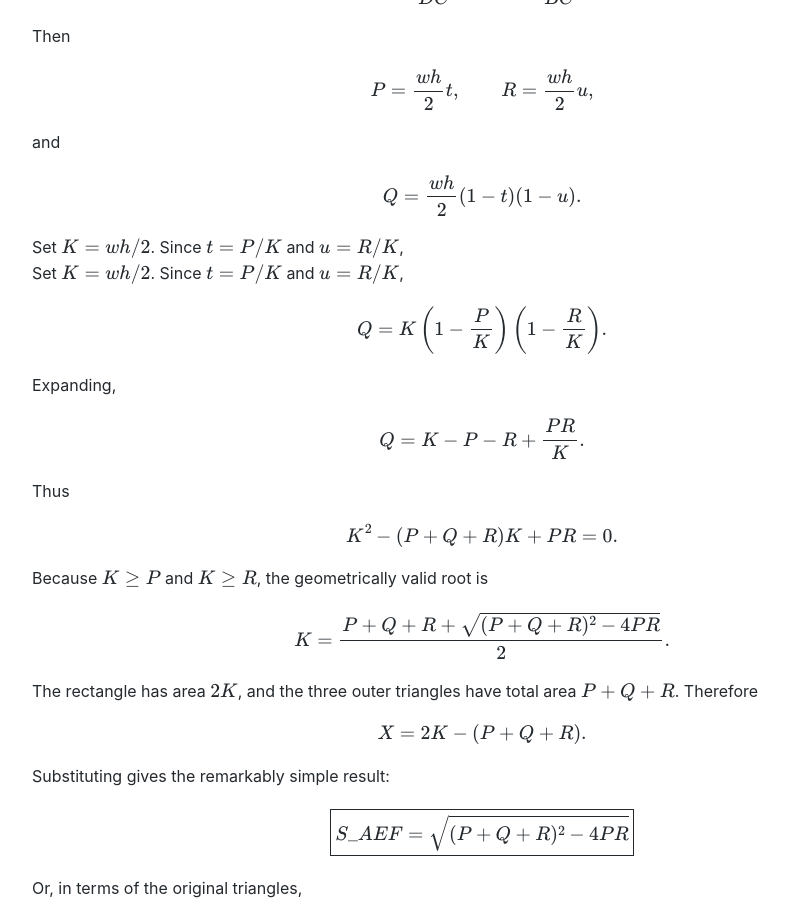
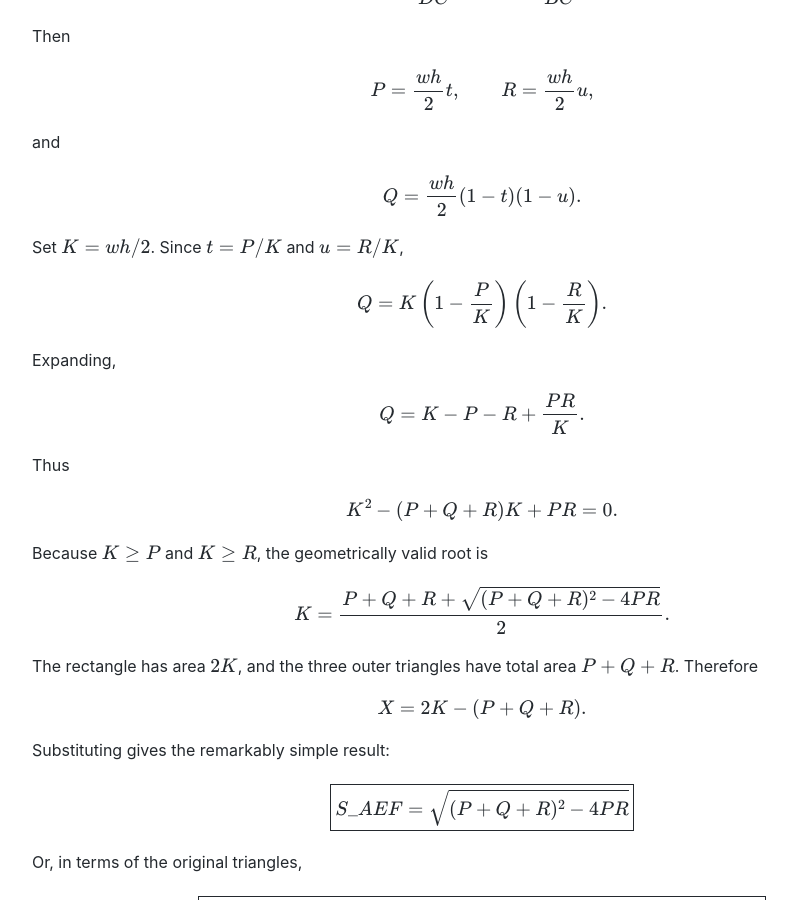
Before and after one commit to Michael-Lubinsky/michael-lubinsky.github.com, a Jekyll site: the page built from math/puzzles.md, in a window 1280 px wide and 900 px high, scrolled down 5125 px. Shown: the whole window, without its empty margins (158-955 px from the left). Built offline with Jekyll 4.4.1, drawn with Linux system fonts in a browser that asks for light colours; our own code applies the rules of GitHub Pages for plain Markdown files.

Commit message:
Fix formatting of equations in puzzles.md

```diff
--- a/math/puzzles.md
+++ b/math/puzzles.md
@@ -128,7 +128,6 @@ and
 
 $$ Q=\frac{wh}{2}(1-t)(1-u). $$
 
-Set \\(K=wh/2\\). Since \\(t=P/K\\) and \\(u=R/K\\),
 Set $K=wh/2$. Since $t=P/K$ and $u=R/K$,
 
 $$ Q=K\left(1-\frac PK\right) \left(1-\frac RK\right). $$
```
